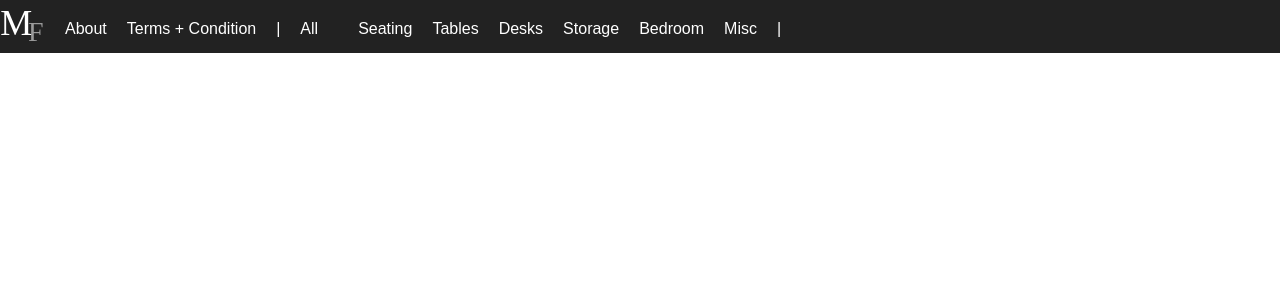
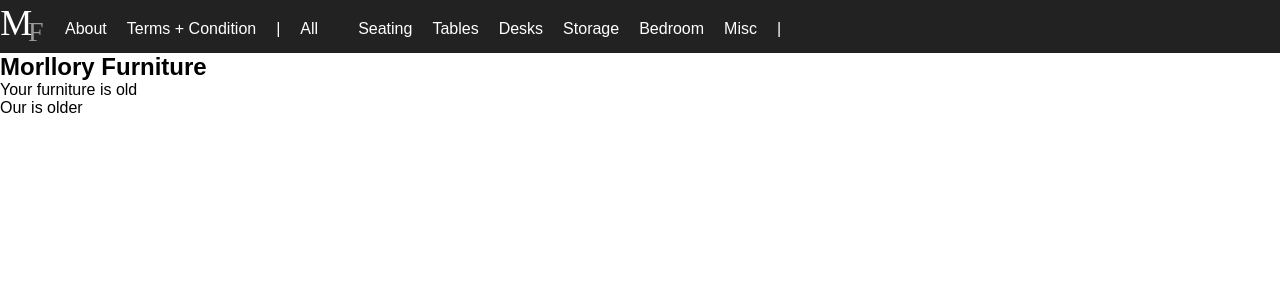
Before and after one commit to CesarHtea/project--mallory-furniture-2, a React (Create React App) app: page / in a window 1280 px wide. Shown: the top 300 px of the page. Built offline with nearby package versions, Linux system fonts and the light colour scheme.

Commit message:
Import Slide.js to App.js

```diff
--- a/src/App.js
+++ b/src/App.js
@@ -3,12 +3,14 @@ import logo from './logo.svg';
 import './css/styles.css';
 
 import Header from './component/Header'
+import Slide from './component/Slide'
 
 class App extends Component {
   render() {
     return (
       <div>
         <Header />
+        <Slide />
       </div>
     );
   }
```
